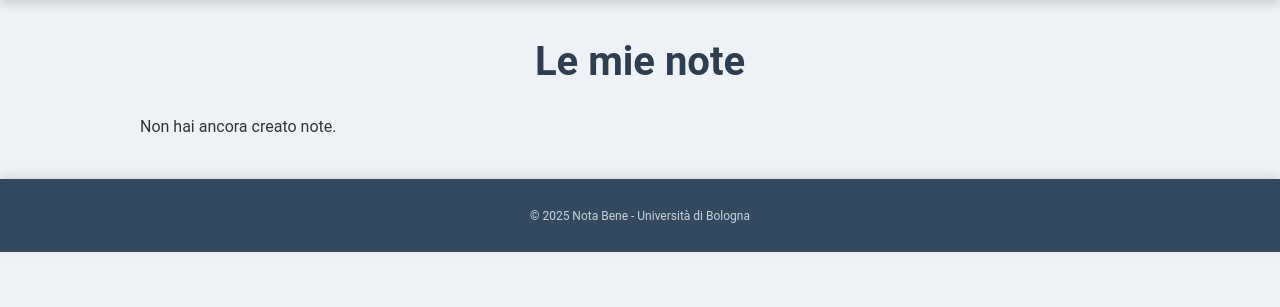
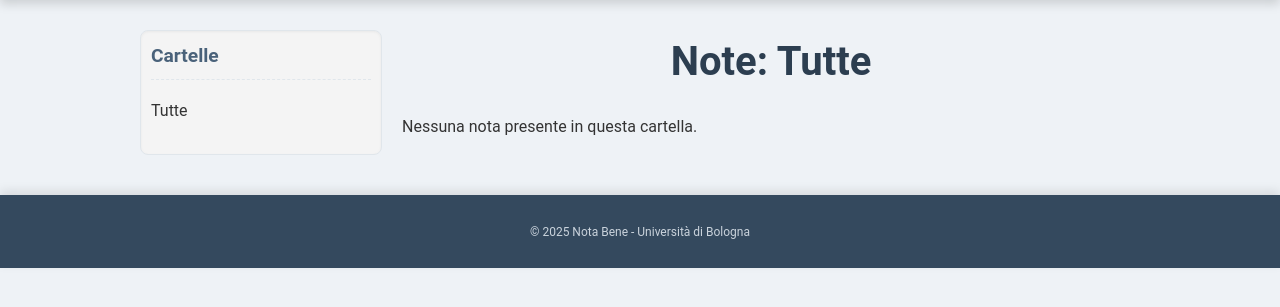
Before and after one commit to crilambe/ProgettoIngSoftware, a PHP site: page /Beta/profile.php in a window 1280 px wide. Shown: the part 83-390 px from the top of the page. Run offline with PHP 8.4, Linux system fonts and the light colour scheme; the visitor is signed in with stand-in values (Sample User, id 1); data that the repository does not hold is empty.

Commit message:
add copy note and toggle privacy

```diff
--- a/Beta/home.php
+++ b/Beta/home.php
@@ -127,6 +127,7 @@ $stmt->close();
               <p><strong>Cartella:</strong> <?= htmlspecialchars($nota['cartella']) ?></p>
               <p><strong>Data di creazione:</strong> <?= htmlspecialchars($nota['data_creazione']) ?></p>
               <p><strong>Ultima modifica:</strong> <?= htmlspecialchars($nota['data_ultima_modifica']) ?></p>
+              <a href="copy_note.php?id=<?= $nota['id'] ?>" class="btn-copy">Copia</a>
             </div>
           <?php endforeach; ?>
         <?php else: ?>
--- a/Beta/profile.php
+++ b/Beta/profile.php
@@ -9,16 +9,39 @@ if (!isset($_SESSION['utente'])) {
 
 $utente = $_SESSION['utente'];
 
-$stmt = $conn->prepare("SELECT * FROM Note WHERE autore = ?");
+// Recupero cartelle uniche
+$stmt = $conn->prepare("SELECT DISTINCT cartella FROM Note WHERE autore = ?");
 $stmt->bind_param("s", $utente);
 $stmt->execute();
 $result = $stmt->get_result();
-$noteUtente = $result->fetch_all(MYSQLI_ASSOC);
+$cartelle = [];
+while ($row = $result->fetch_assoc()) {
+    $c = $row['cartella'] ?: 'Senza Cartella';
+    if (!in_array($c, $cartelle)) {
+        $cartelle[] = $c;
+    }
+}
+$stmt->close();
 
+// Cartella selezionata
+$cartellaSelezionata = $_GET['cartella'] ?? 'Tutte';
+
+// Recupero note filtrate
+if ($cartellaSelezionata === 'Tutte') {
+    $stmt = $conn->prepare("SELECT * FROM Note WHERE autore = ?");
+    $stmt->bind_param("s", $utente);
+} elseif ($cartellaSelezionata === 'Senza Cartella') {
+    $stmt = $conn->prepare("SELECT * FROM Note WHERE autore = ? AND (cartella IS NULL OR cartella = '')");
+    $stmt->bind_param("s", $utente);
+} else {
+    $stmt = $conn->prepare("SELECT * FROM Note WHERE autore = ? AND cartella = ?");
+    $stmt->bind_param("ss", $utente, $cartellaSelezionata);
+}
+$stmt->execute();
+$noteUtente = $stmt->get_result()->fetch_all(MYSQLI_ASSOC);
 $stmt->close();
 $conn->close();
 ?>
-
 
 <!DOCTYPE html>
 <html lang="it">
@@ -26,6 +49,58 @@ $conn->close();
   <meta charset="UTF-8">
   <title>Profilo Utente - Nota Bene</title>
   <link rel="stylesheet" href="style.css">
+  <style>
+    .profile-container {
+      display: flex;
+      gap: 20px;
+    }
+    .tags-sidebar {
+      width: 200px;
+      background: #f4f4f4;
+      padding: 10px;
+      border-radius: 8px;
+    }
+    .tags-sidebar ul {
+      list-style: none;
+      padding: 0;
+    }
+    .tags-sidebar li {
+      margin: 8px 0;
+    }
+    .tags-sidebar a {
+      text-decoration: none;
+      color: #333;
+    }
+    .notes-area {
+      flex: 1;
+    }
+    .note-card {
+      background: #fff;
+      border: 1px solid #ddd;
+      padding: 10px;
+      border-radius: 8px;
+      margin-bottom: 10px;
+    }
+    .note-card form,
+    .note-card a {
+      display: inline-block;
+      margin-right: 8px;
+    }
+    .note-card button,
+    .note-card a.btn-edit {
+      padding: 5px 10px;
+      border: none;
+      border-radius: 4px;
+      cursor: pointer;
+      background-color: #007BFF;
+      color: #fff;
+      text-decoration: none;
+    }
+    .note-card button:hover,
+    .note-card a.btn-edit:hover {
+      background-color: #0056b3;
+    }
+  </style>
 </head>
 <body>
 <header>
@@ -39,25 +114,49 @@ $conn->close();
   </div>
 </header>
 
-<main class="container">
-  <h1>Le mie note</h1>
+<main class="container profile-container">
+  <aside class="tags-sidebar">
+    <h3>Cartelle</h3>
+    <ul>
+      <li><a href="profile.php?cartella=Tutte">Tutte</a></li>
+      <?php foreach ($cartelle as $c): ?>
+        <li><a href="profile.php?cartella=<?= urlencode($c) ?>"><?= htmlspecialchars($c) ?></a></li>
+      <?php endforeach; ?>
+    </ul>
+  </aside>
+
+  <section class="notes-area">
+    <h1>Note: <?= htmlspecialchars($cartellaSelezionata) ?></h1>
     <?php if (count($noteUtente) === 0): ?>
-    <p>Non hai ancora creato note.</p>
+      <p>Nessuna nota presente in questa cartella.</p>
     <?php else: ?>
       <?php foreach ($noteUtente as $nota): ?>
         <div class="note-card">
           <p><?= nl2br(htmlspecialchars($nota['testo'])) ?></p>
           <p><strong>Tag:</strong> <?= htmlspecialchars($nota['tag']) ?></p>
-        <p><strong>Cartella:</strong> <?= htmlspecialchars($nota['cartella']) ?></p>
+          <p><strong>Cartella:</strong> <?= $nota['cartella'] ?: 'Senza Cartella' ?></p>
           <p><strong>Pubblica:</strong> <?= $nota['pubblica'] ? 'Sì' : 'No' ?></p>
           <p><strong>Modificabile da altri:</strong> <?= $nota['allow_edit'] ? 'Sì' : 'No' ?></p>
+
+          <!-- Pulsante Modifica -->
+          <a href="form_modifica.php?id=<?= $nota['id'] ?>" class="btn-edit">Modifica</a>
+
+          <!-- Pulsante Elimina -->
           <form method="post" action="delete_note.php">
             <input type="hidden" name="note_id" value="<?= $nota['id'] ?>">
             <button type="submit">Elimina</button>
           </form>
+
+          <!-- Pulsante Rendi Pubblica/Privata -->
+          <form method="post" action="toggle_privacy.php">
+            <input type="hidden" name="note_id" value="<?= $nota['id'] ?>">
+            <input type="hidden" name="new_status" value="<?= $nota['pubblica'] ? 0 : 1 ?>">
+            <button type="submit"><?= $nota['pubblica'] ? 'Rendi Privata' : 'Rendi Pubblica' ?></button>
+          </form>
         </div>
       <?php endforeach; ?>
     <?php endif; ?>
+  </section>
 </main>
 
 <footer>
```
Also changed, not shown: Beta/copy_note.php (added, +44 -0 lines), Beta/form_modifica.php (added, +66 -0 lines), Beta/toggle_privacy.php (added, +28 -0 lines), Beta/update_note.php (+6 -4 lines). Lines whose indentation alone changed are shown as unchanged.
